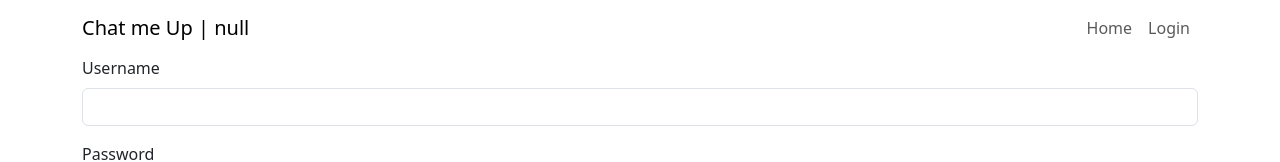
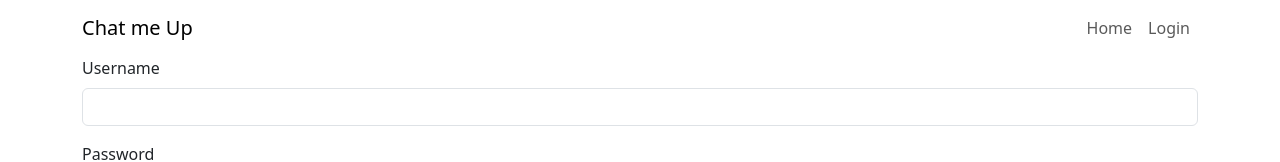
Before and after one commit to NickBland/3813ICT-assignment-2, an Angular app: page /login in a window 1280 px wide. Shown: the top 162 px of the page. Built offline with nearby package versions, Linux system fonts and the light colour scheme.

Commit message:
Remove null in the display.

```diff
--- a/src/app/navbar/navbar.component.ts
+++ b/src/app/navbar/navbar.component.ts
@@ -11,19 +11,21 @@ import { AuthService } from "../auth.service";
 })
 export class NavbarComponent {
   loggedIn = false;
-  username: string | null = null;
+  username = "";
 
   constructor(private authService: AuthService) {
     // Refresh the loggedIn variable
     this.authService.isAuthenticated.subscribe((value) => {
       this.loggedIn = value;
-      this.username = ` | ${sessionStorage.getItem("username")}`; // This WILL be here if the user is logged in
+      if (value) {
+        this.username = ` | ${sessionStorage.getItem("username")}`; // This WILL be here if the user is logged in
+      }
     });
   }
 
   logout() {
     this.authService.logoutUser();
     this.loggedIn = false;
-    this.username = null;
+    this.username = "";
   }
 }
```
